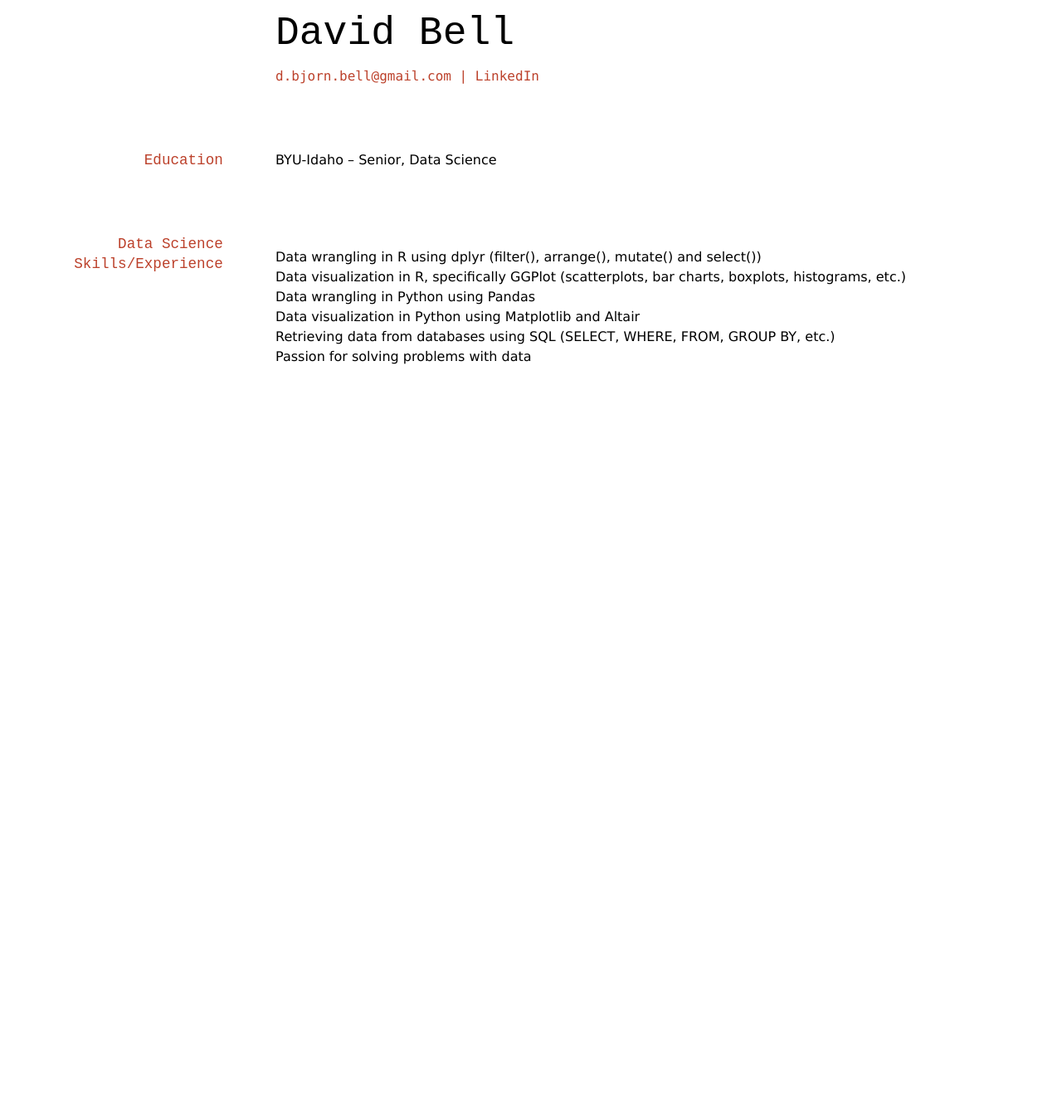
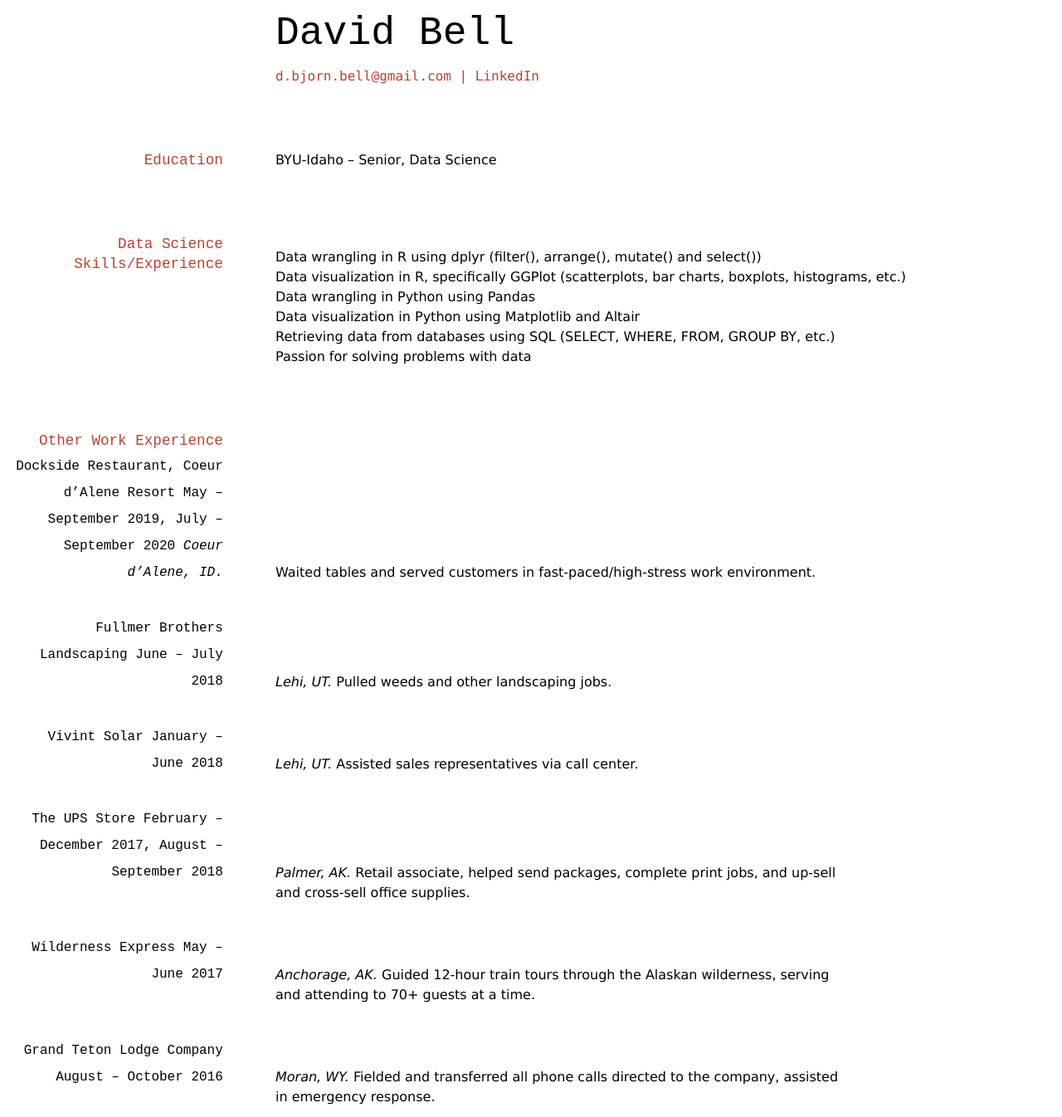
Before and after one commit to byuids-resumes/david_bell_resume, a Jekyll site: the page built from docs/index.md, in a window 1280 px wide. Shown: the whole page at 83% size. Built offline with Jekyll 4.4.1, drawn with Linux system fonts in a browser that asks for light colours; before the commit the page ends 900 px from its top, so only the background shows below that.

Commit message:
Update index.md

```diff
--- a/docs/index.md
+++ b/docs/index.md
@@ -23,3 +23,27 @@ BYU-Idaho – Senior, Data Science
 *	Data visualization in Python using Matplotlib and Altair
 *	Retrieving data from databases using SQL (SELECT, WHERE, FROM, GROUP BY, etc.)
 *	Passion for solving problems with data
+
+## Other Work Experience
+### Dockside Restaurant, Coeur d’Alene Resort                                                                     May – September 2019, July – September 2020 *Coeur d’Alene, ID.*
+Waited tables and served customers in fast-paced/high-stress work environment.
+
+### Fullmer Brothers Landscaping	                                                                                                           June – July 2018
+*Lehi, UT.*
+Pulled weeds and other landscaping jobs.
+
+### Vivint Solar	                                                                                                                        January – June 2018
+*Lehi, UT.*
+Assisted sales representatives via call center.
+
+### The UPS Store	                                                                                          February – December 2017, August – September 2018
+*Palmer, AK.*
+Retail associate, helped send packages, complete print jobs, and up-sell and cross-sell office supplies.
+
+### Wilderness Express                                                                                                                        May – June 2017
+*Anchorage, AK.*
+Guided 12-hour train tours through the Alaskan wilderness, serving and attending to 70+ guests at a time.
+
+### Grand Teton Lodge Company 	                                                                                                        August – October 2016
+*Moran, WY.*
+Fielded and transferred all phone calls directed to the company, assisted in emergency response.
```
